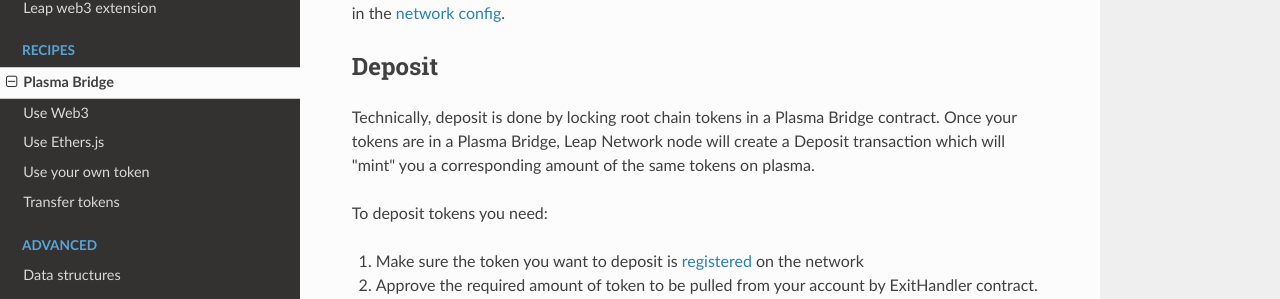
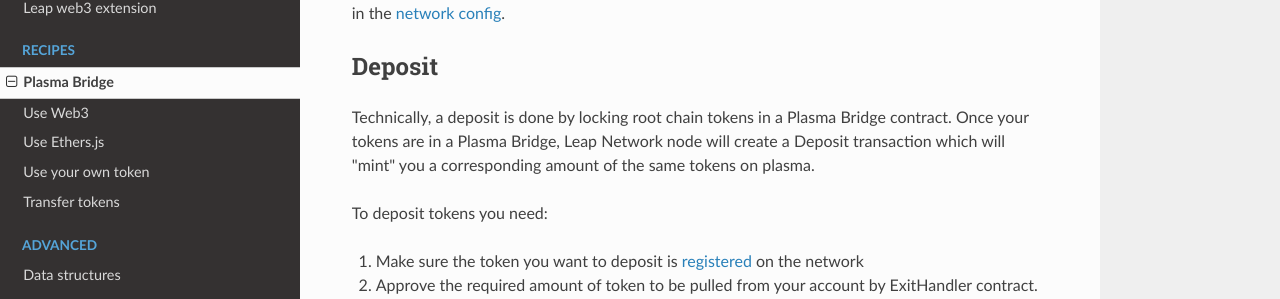
Before and after one commit to leapdao/docs, an MkDocs documentation site: the page built from docs/recipes/bridge.md, in a window 1280 px wide and 1384 px high. Shown: the part 393-692 px from the top of the window. Built offline with MkDocs 1.6.1, drawn with Linux system fonts in a browser that asks for light colours; nearby versions of some CDN libraries.

```diff
--- a/docs/recipes/bridge.md
+++ b/docs/recipes/bridge.md
@@ -13,7 +13,7 @@ For deposits and exits you will be interacting with ExitHandler contract. You ca
 
 ## Deposit
 
-Technically, deposit is done by locking root chain tokens in a Plasma Bridge contract. Once your tokens are in a Plasma Bridge, Leap Network node will create a Deposit transaction which will "mint" you a corresponding amount of the same tokens on plasma.
+Technically, a deposit is done by locking root chain tokens in a Plasma Bridge contract. Once your tokens are in a Plasma Bridge, Leap Network node will create a Deposit transaction which will "mint" you a corresponding amount of the same tokens on plasma.
 
 To deposit tokens you need:
 
```
